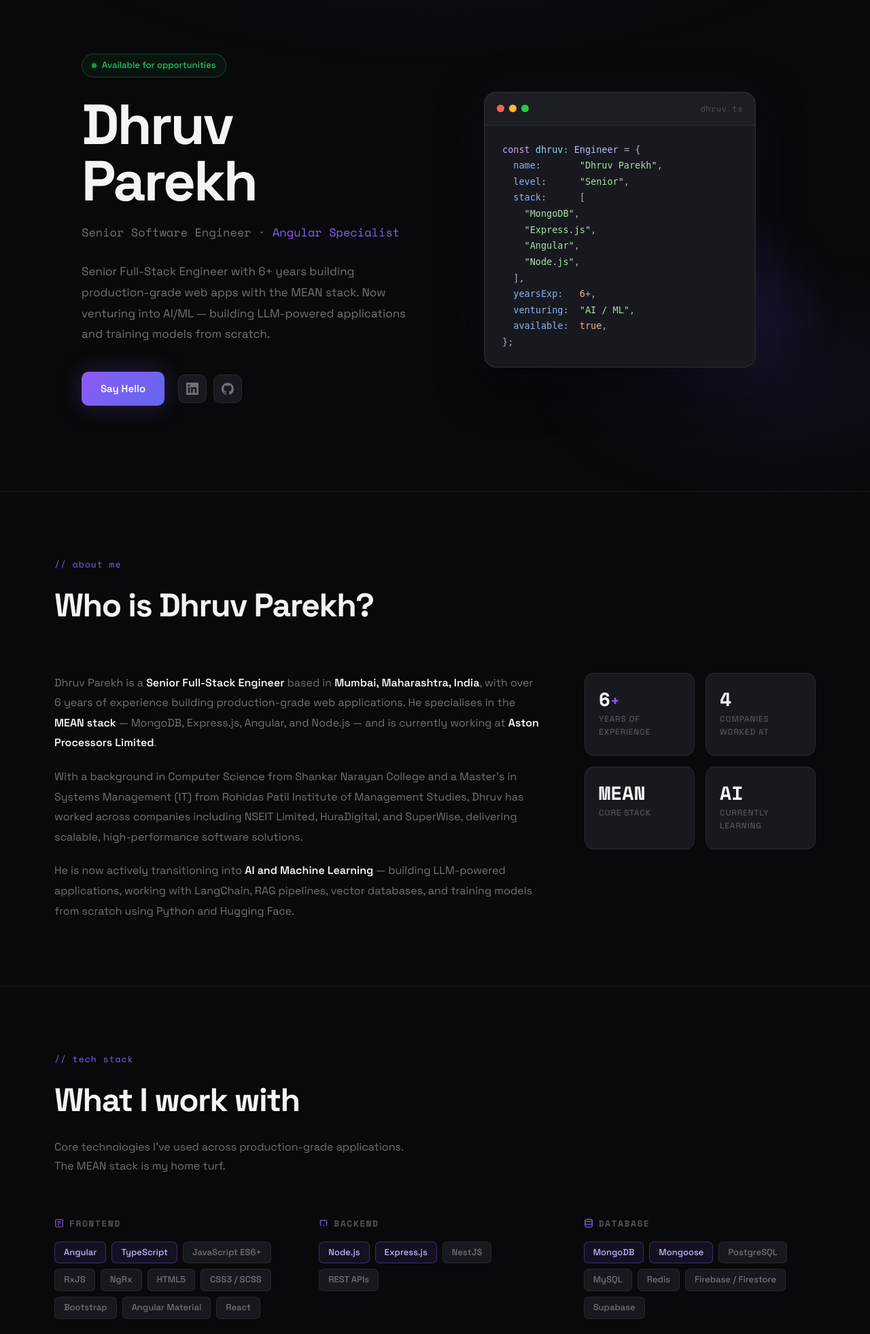
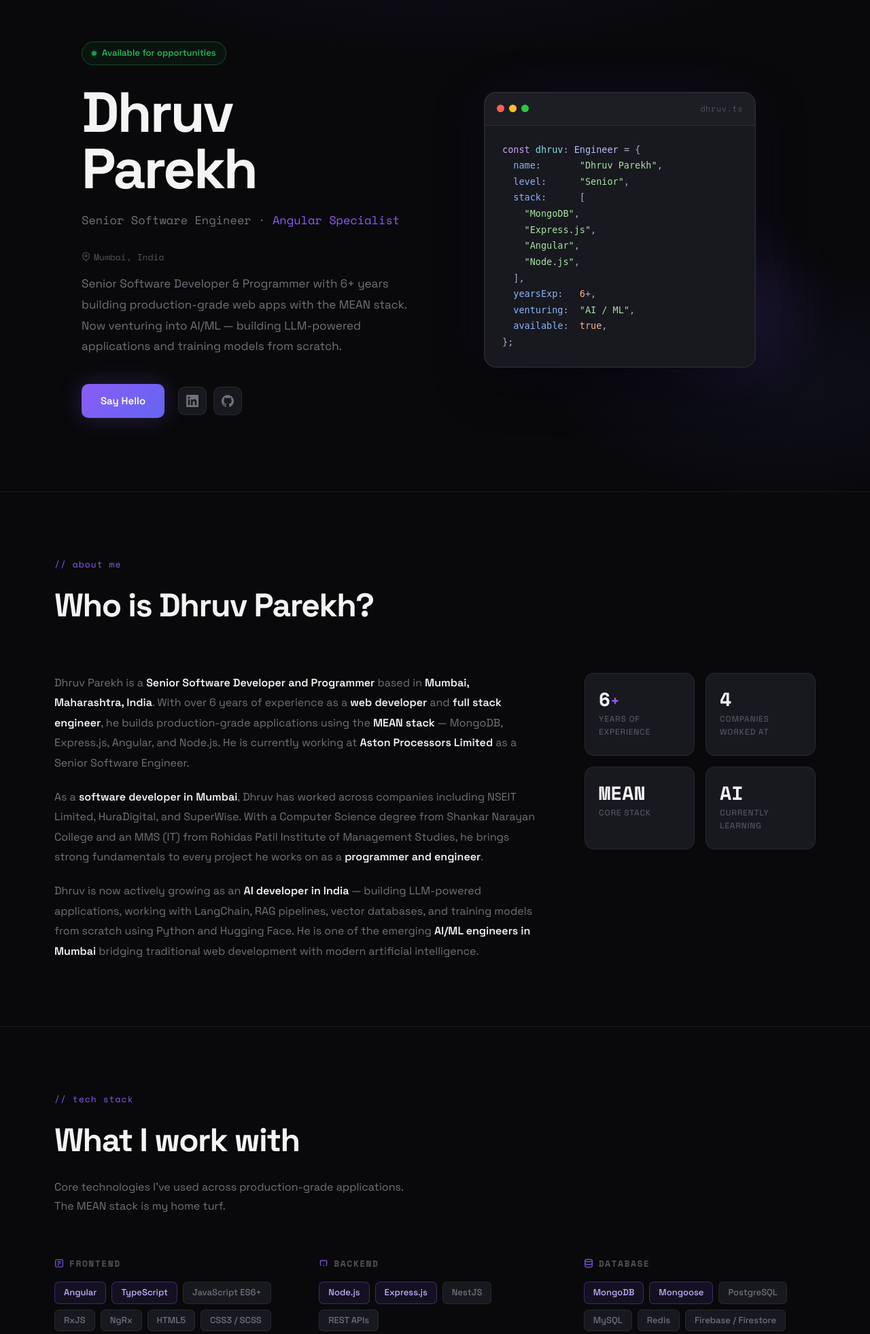
Before and after one commit to dhruvparekhdp/dhruvparekh.in, a PHP site: page / in a window 1280 px wide. Shown: the part 77-2040 px from the top of the page at 68% size. Run offline with PHP 8.4, Linux system fonts and the light colour scheme.

Commit message:
Boost SEO with location keywords and richer page content
- Title: add 'Software Developer & Programmer in Mumbai, India'
- Meta description: natural language with developer/programmer/Mumbai/India
- Keywords: 15+ targeted terms (Dhruv Parekh Mumbai, programmer Mumbai India,
  web developer Mumbai, MEAN stack India, AI developer India, dhruvparekh.in etc.)
- JSON-LD description: expanded with developer/programmer/web developer terms
- About section: 3 keyword-rich paragraphs using 'software developer Mumbai',
  'programmer', 'AI developer India', 'AI/ML engineers in Mumbai'
- Hero: add Mumbai India location line below role

https://claude.ai/code/session_01NWjAzLVUvSDmjzorenxVe2

```diff
--- a/css/style.css
+++ b/css/style.css
@@ -219,6 +219,18 @@ body::before {
 }
 
 @keyframes blink { 0%, 100% { opacity: 1; } 50% { opacity: 0; } }
+
+/* location */
+.hero-location {
+  display: inline-flex;
+  align-items: center;
+  gap: 5px;
+  font-size: 13px;
+  color: var(--text-subtle);
+  font-family: var(--font-mono);
+  margin-bottom: 14px;
+  animation: fadeUp 0.6s var(--ease) 0.25s both;
+}
 
 /* description */
 .hero-desc {
--- a/index.html
+++ b/index.html
@@ -3,11 +3,11 @@
 <head>
   <meta charset="UTF-8" />
   <meta name="viewport" content="width=device-width, initial-scale=1.0" />
-  <title>Dhruv Parekh | Senior Software Engineer</title>
+  <title>Dhruv Parekh | Software Developer &amp; Programmer in Mumbai, India</title>
 
   <!-- Primary SEO -->
-  <meta name="description" content="Dhruv Parekh is a Senior Full-Stack Engineer from Mumbai with 6+ years of experience in the MEAN stack (MongoDB, Express.js, Angular, Node.js) and AI/ML. Currently at Aston Processors Limited." />
-  <meta name="keywords" content="Dhruv Parekh, Senior Software Engineer, Full Stack Developer, MEAN Stack, Angular Developer, Node.js, MongoDB, TypeScript, LangChain, AI Engineer, LLM, RAG, Aston Processors" />
+  <meta name="description" content="Dhruv Parekh is a Senior Software Developer and Programmer based in Mumbai, India. 6+ years building web apps with Angular, Node.js, MongoDB &amp; Express.js (MEAN stack). Now building AI/ML apps with LangChain &amp; LLMs." />
+  <meta name="keywords" content="Dhruv Parekh, Dhruv Parekh Mumbai, Dhruv Parekh developer, Dhruv Parekh programmer, Dhruv Parekh India, software developer Mumbai, programmer Mumbai India, web developer Mumbai, full stack developer Mumbai, MEAN stack developer India, Angular developer Mumbai, Node.js developer India, Senior Software Engineer Mumbai, MongoDB developer, TypeScript developer, AI developer India, LangChain developer, LLM developer India, dhruvparekh.in" />
   <meta name="author" content="Dhruv Parekh" />
   <meta name="robots" content="index, follow" />
   <link rel="canonical" href="https://dhruvparekh.in/" />
@@ -15,15 +15,15 @@
   <!-- Open Graph -->
   <meta property="og:type" content="website" />
   <meta property="og:url" content="https://dhruvparekh.in/" />
-  <meta property="og:title" content="Dhruv Parekh | Senior Full-Stack &amp; AI Engineer" />
-  <meta property="og:description" content="Senior Full-Stack Engineer (MEAN stack) moving into AI/ML — building LLM-powered apps &amp; scalable web applications." />
+  <meta property="og:title" content="Dhruv Parekh | Software Developer &amp; Programmer in Mumbai, India" />
+  <meta property="og:description" content="Dhruv Parekh is a Senior Software Developer from Mumbai, India. MEAN stack expert with 6+ years experience, now building AI/ML applications." />
   <meta property="og:site_name" content="Dhruv Parekh" />
   <meta property="og:locale" content="en_US" />
 
   <!-- Twitter Card -->
   <meta name="twitter:card" content="summary_large_image" />
-  <meta name="twitter:title" content="Dhruv Parekh | Senior Full-Stack &amp; AI Engineer" />
-  <meta name="twitter:description" content="Senior Full-Stack Engineer (MEAN stack) moving into AI/ML — building LLM-powered apps &amp; scalable web applications." />
+  <meta name="twitter:title" content="Dhruv Parekh | Software Developer &amp; Programmer in Mumbai, India" />
+  <meta name="twitter:description" content="Dhruv Parekh is a Senior Software Developer from Mumbai, India. MEAN stack expert with 6+ years experience, now building AI/ML applications." />
 
   <!-- JSON-LD Structured Data -->
   <script type="application/ld+json">
@@ -34,7 +34,7 @@
     "url": "https://dhruvparekh.in",
     "email": "dhruvparekh.dp@gmail.com",
     "jobTitle": "Senior Full-Stack Engineer",
-    "description": "Dhruv Parekh is a Senior Full-Stack Engineer from Mumbai, India with 6+ years of experience building scalable web applications using the MEAN stack — MongoDB, Express.js, Angular, and Node.js. He is currently working at Aston Processors Limited and transitioning into AI/ML, building LLM-powered applications using LangChain, RAG, and OpenAI.",
+    "description": "Dhruv Parekh is a Senior Software Developer and Programmer from Mumbai, Maharashtra, India. With 6+ years of experience as a web developer and full stack engineer, he specialises in the MEAN stack — MongoDB, Express.js, Angular, and Node.js. He is currently working at Aston Processors Limited as a Senior Software Engineer and transitioning into AI/ML, building LLM-powered applications using LangChain, RAG pipelines, and OpenAI APIs.",
     "image": "https://dhruvparekh.in/img/touch-icon-iphone-retina.png",
     "address": {
       "@type": "PostalAddress",
@@ -108,10 +108,14 @@
           </span>
         </p>
 
+        <p class="hero-location" aria-label="Location: Mumbai, India">
+          <svg width="13" height="13" viewBox="0 0 24 24" fill="none" stroke="currentColor" stroke-width="2" aria-hidden="true"><path d="M21 10c0 7-9 13-9 13s-9-6-9-13a9 9 0 0 1 18 0z"/><circle cx="12" cy="10" r="3"/></svg>
+          Mumbai, India
+        </p>
         <p class="hero-desc">
-          Senior Full-Stack Engineer with 6+ years building production-grade
-          web apps with the MEAN stack. Now venturing into AI/ML — building
-          LLM-powered applications and training models from scratch.
+          Senior Software Developer &amp; Programmer with 6+ years building
+          production-grade web apps with the MEAN stack. Now venturing into
+          AI/ML — building LLM-powered applications and training models from scratch.
         </p>
 
         <div class="hero-cta">
@@ -168,21 +172,26 @@
         <div class="about-grid">
           <div class="about-text">
             <p>
-              Dhruv Parekh is a <strong>Senior Full-Stack Engineer</strong> based in <strong>Mumbai, Maharashtra, India</strong>,
-              with over 6 years of experience building production-grade web applications.
-              He specialises in the <strong>MEAN stack</strong> — MongoDB, Express.js, Angular, and Node.js —
-              and is currently working at <strong>Aston Processors Limited</strong>.
+              Dhruv Parekh is a <strong>Senior Software Developer and Programmer</strong> based in
+              <strong>Mumbai, Maharashtra, India</strong>. With over 6 years of experience as a
+              <strong>web developer</strong> and <strong>full stack engineer</strong>, he builds
+              production-grade applications using the <strong>MEAN stack</strong> —
+              MongoDB, Express.js, Angular, and Node.js. He is currently working at
+              <strong>Aston Processors Limited</strong> as a Senior Software Engineer.
             </p>
             <p>
-              With a background in Computer Science from Shankar Narayan College and a
-              Master's in Systems Management (IT) from Rohidas Patil Institute of Management Studies,
-              Dhruv has worked across companies including NSEIT Limited, HuraDigital, and SuperWise,
-              delivering scalable, high-performance software solutions.
+              As a <strong>software developer in Mumbai</strong>, Dhruv has worked across companies
+              including NSEIT Limited, HuraDigital, and SuperWise. With a Computer Science degree
+              from Shankar Narayan College and an MMS (IT) from Rohidas Patil Institute of
+              Management Studies, he brings strong fundamentals to every project he works on as
+              a <strong>programmer and engineer</strong>.
             </p>
             <p>
-              He is now actively transitioning into <strong>AI and Machine Learning</strong> —
+              Dhruv is now actively growing as an <strong>AI developer in India</strong> —
               building LLM-powered applications, working with LangChain, RAG pipelines,
               vector databases, and training models from scratch using Python and Hugging Face.
+              He is one of the emerging <strong>AI/ML engineers in Mumbai</strong> bridging
+              traditional web development with modern artificial intelligence.
             </p>
           </div>
           <div class="about-stats">
```
